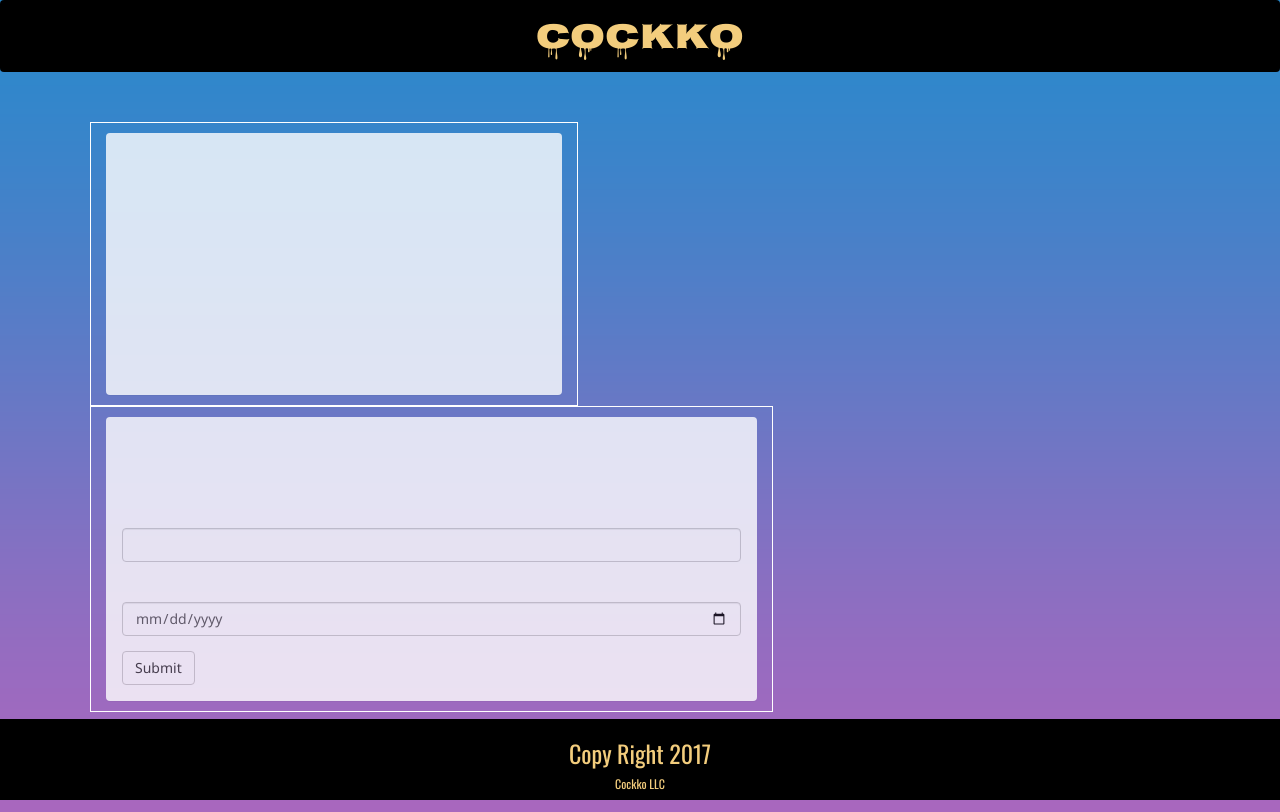
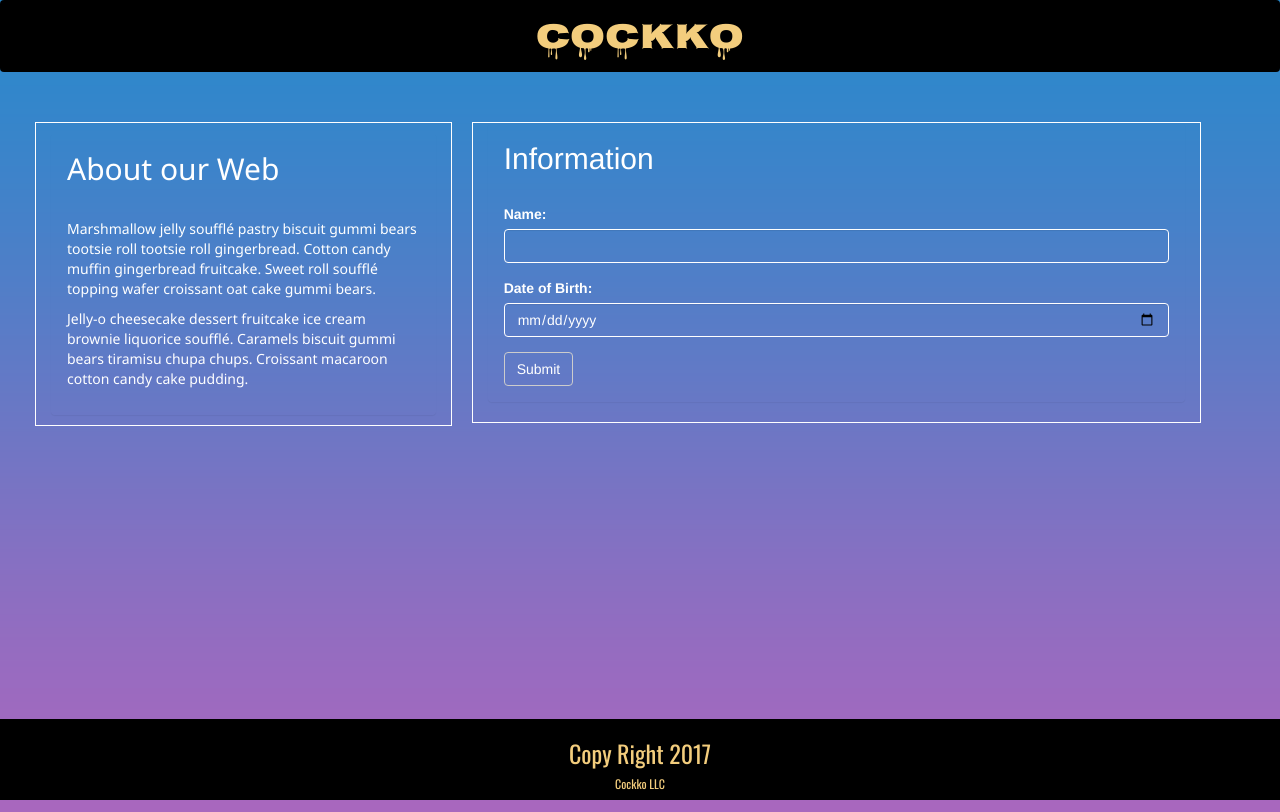
Before and after one commit to yolisabam/uTender, a plain HTML site: page index.html in a window 1280 px wide. Drawn offline with nearby package versions, Linux system fonts and the light colour scheme.

Commit message:
solved pg 1

```diff
--- a/assets/css/style.css
+++ b/assets/css/style.css
@@ -15,13 +15,20 @@ body {
     height: 100%;
 }
 
-.col-md-5 {
+/*.col-md-5 {
     width: 40%;
     margin-right: 30px
 }
 
 .col-md-7 {
     width: 48%;
+}*/
+
+
+.col-xs-12 {
+   /* width: none;*/
+    border: 1px white solid;
+    margin-left: 20px;
 }
 
 .form-control {
@@ -29,13 +36,6 @@ body {
     background: none;
     border: solid 1px white
 }
-
-.col-xs-12 {
-    width: none;
-    border: 1px white solid;
-    margin-left: 35px;
-}
-
 .panel {
 background-color: none;
 background: none;
@@ -55,7 +55,7 @@ div .about,
     height: 100%;
     background-color: none;
     color: /*#F3CD7D*/ white;
-    opacity: 0.8;
+    /* opacity: 0.8; */
     position: relative;
     top: 10px;
     font-family: 'Noto Sans', sans-serif;
@@ -85,16 +85,14 @@ div .about,
     font-family: 'Oswald', sans-serif;
 }
 
-.scroll {
+ .scroll {
 	overflow: auto;
 	margin-bottom: 80px;
 	height: calc(100vh - 160px);
 	width: 100%;
 }
 
-body {
-	overflow: hidden;
-}
+
 input {
     border: white solid 1px;
 }
--- a/index.html
+++ b/index.html
@@ -5,14 +5,17 @@
     <title>uTender</title>
     <meta charset="UTF-8">
     <link rel="stylesheet" type="text/css" href="assets/css/reset.css">
-    <link rel="stylesheet" type="text/css" href="assets/css/style.css">
     <link href="https://maxcdn.bootstrapcdn.com/bootstrap/3.3.7/css/bootstrap.min.css" rel="stylesheet">
     <link rel="stylesheet" href="https://cdnjs.cloudflare.com/ajax/libs/animate.css/3.5.2/animate.min.css">
+    <link rel="stylesheet" type="text/css" href="assets/css/style.css">
     <link href="https://fonts.googleapis.com/css?family=Nosifer" rel="stylesheet">
     <link href="https://fonts.googleapis.com/css?family=Nosifer|Noto+Sans" rel="stylesheet">
     <link href="https://fonts.googleapis.com/css?family=Oswald" rel="stylesheet">
     <link href="https://fonts.googleapis.com/css?family=Anton" rel="stylesheet">
 </head>
+
+
+
 
 <body>
     <!-- <div class="jumbotron titleWall"> -->
@@ -21,18 +24,20 @@
     </nav>
     <!-- </div> -->
     <div class="container scroll">
-        <div class="row animate bounceInDown">
-            <div class="col-xs-12 col-sm-12 col-md-5">
+        <div class= "app-container">
+            <div class="row animated bounceInDown">
+                <div class="col-xs-12 col-sm-12 col-md-4 border" id= "info-panel">
                     <div class="panel about">
                         <div class="panel-heading aboutHead">About our Web</div>
                         <div class="panel-body main-section">
                             <p>Marshmallow jelly souffl&eacute; pastry biscuit gummi bears tootsie roll tootsie roll gingerbread. Cotton candy muffin gingerbread fruitcake. Sweet roll souffl&eacute; topping wafer croissant oat cake gummi&nbsp;bears.</p>
                             <p>Jelly-o cheesecake dessert fruitcake ice cream brownie liquorice souffl&eacute;. Caramels biscuit gummi bears tiramisu chupa chups. Croissant macaroon cotton candy cake pudding.</p>
+
                         </div>
                     </div>
                 </div>
-            <div class="col-xs-12 col-sm-12 col-md-7">
-                <div class="panel info">
+                <div class="col-xs-12 col-sm-12 col-md-7 border">
+                    <div class="panel">
                         <div class="panel-heading register">Information</div>
                         <div class="panel-body">
                             <form>
@@ -51,6 +56,7 @@
                 </div>
             </div>
         </div>
+    </div>
     <div class="navbar  navbar-fixed-bottom footerWall">
         <h3 class="text-center">Copy Right 2017</h3>
         <h6 class="text-center">Cockko LLC</h6>
@@ -63,6 +69,7 @@
     <!-- Moment.js -->
     <script src="https://cdnjs.cloudflare.com/ajax/libs/moment.js/2.18.1/moment.min.js"></script>
     <script src="assets/javascript/javascript.js" type="text/javascript"></script>
+
 </body>
 
 </html>
```
Lines whose indentation alone changed are shown as unchanged.
